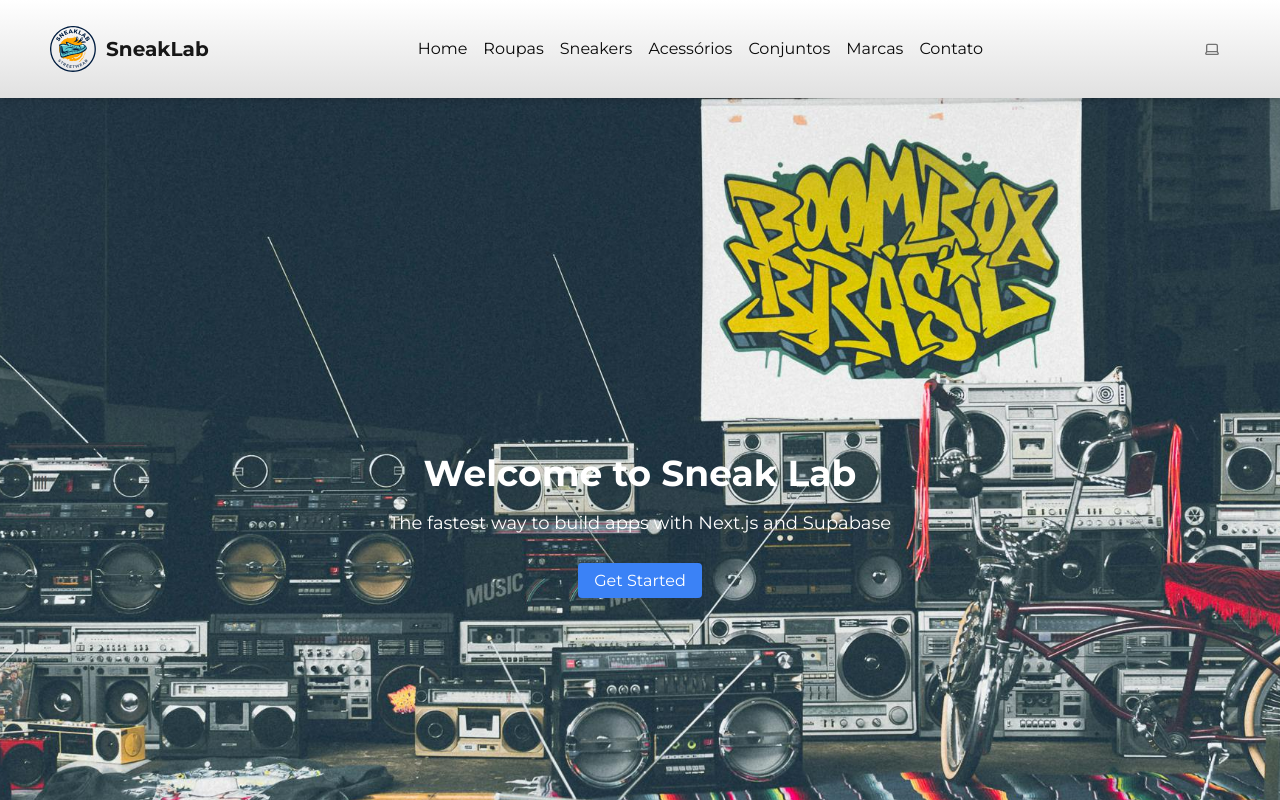
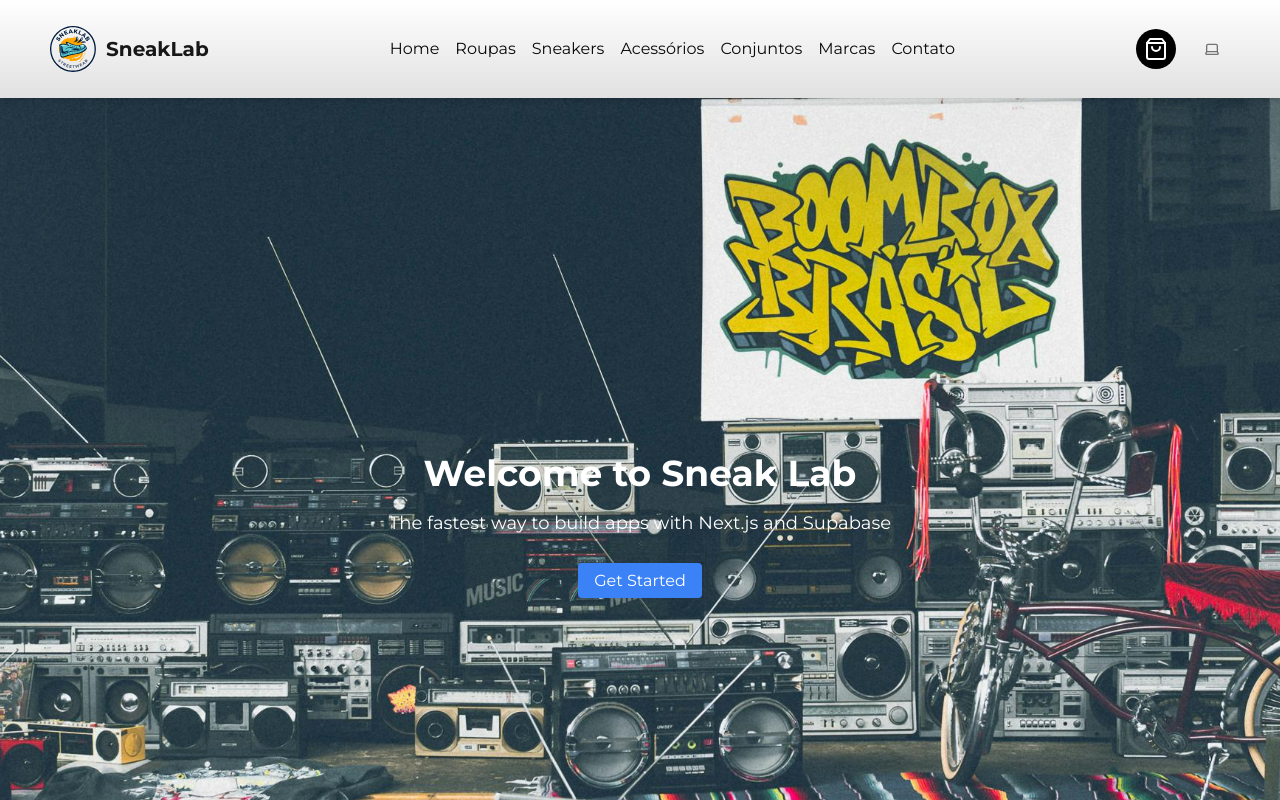
Before and after one commit to thiagosbrito/sneaklab, a Next.js app: page / in a window 1280 px wide. Shown: the top 800 px of the page. Built offline with nearby package versions, Linux system fonts and the light colour scheme.

Commit message:
feat: bag context provider - add to bag

```diff
--- a/app/[category]/[slug]/page.tsx
+++ b/app/[category]/[slug]/page.tsx
@@ -1,9 +1,7 @@
 import { Product } from "@/utils/models/products";
 
-export default function ProductPage({ params }: { params: { slug: string } }) {
-    const { slug } = params;
-
-    console.log("Product ID:", slug);
+export default async function ProductPage({ params }: { params: { slug: string } }) {
+    const { slug } = await params;
 
     // Simulated product data
     const products: Product[] = [
--- a/app/[category]/page.tsx
+++ b/app/[category]/page.tsx
@@ -1,8 +1,8 @@
 import ProductCard from "@/components/layout/ProductCard";
 import { Product } from "@/utils/models/products";
 
-const Page = ({ params }: { params: { category: string } }) => {
-    const { category } = params;
+const Page = async ({ params }: { params: { category: string } }) => {
+    const { category } = await params;
 
     const products: Product[] = [
         {
--- a/app/layout.tsx
+++ b/app/layout.tsx
@@ -2,6 +2,7 @@
 import { ThemeProvider } from "next-themes";
 import "./globals.css";
 import Navbar from "@/components/layout/Navbar";
+import { BagProvider } from "@/contexts/bag";
 
 const defaultUrl = process.env.VERCEL_URL
   ? `https://${process.env.VERCEL_URL}`
@@ -30,6 +31,7 @@
   children: React.ReactNode;
 }>) {
   return (
+    <BagProvider>
       <html lang="en" className={monserrat.className} suppressHydrationWarning>
         <body className="w-screen h-screen bg-gradient-to-b from-background to-foreground text-foreground">
           <ThemeProvider
@@ -43,5 +45,6 @@
           </ThemeProvider>
         </body>
       </html>
+    </BagProvider>
   );
 }
--- a/components/layout/Navbar.tsx
+++ b/components/layout/Navbar.tsx
@@ -1,7 +1,13 @@
+"use client";
+
 import { ThemeSwitcher } from "../theme-switcher"
 import Logo from "./Logo"
+import { useBag } from "@/hooks/bag";
+import { ShoppingBag } from "lucide-react";
 
 export default function Navbar() {
+    const { bag } = useBag();
+
     return (
         <nav className="flex items-center p-4 py-6 sticky bg-brackground shadow-md">
             <div className="container w-12/12 mx-auto flex justify-between items-center">
@@ -15,7 +21,19 @@
                     <a href="/brands" className="hover:text-gray-400">Marcas</a>
                     <a href="/contact" className="hover:text-gray-400">Contato</a>
                 </div>
-                <ThemeSwitcher />
+                <div className="flex items-center space-x-4">
+                    <div className="relative">
+                        <button className="relative flex items-center justify-center w-10 h-10 bg-black text-white rounded-full">
+                            <ShoppingBag className="w-6 h-6" />
+                        </button>
+                        {bag.length > 0 && (
+                            <span className="absolute -top-2 -right-2 flex items-center justify-center w-6 h-6 bg-red-500 text-white text-xs font-bold rounded-full">
+                                {bag.length}
+                            </span>
+                        )}
+                    </div>
+                    <ThemeSwitcher />
+                </div>
             </div>
         </nav>
     )
--- a/components/layout/ProductCard.tsx
+++ b/components/layout/ProductCard.tsx
@@ -1,7 +1,11 @@
+"use client";
+
 import { Product } from "@/utils/models/products";
-import AddToBagButton from "../ui/AddToBagButton";
+import { useBag } from "@/hooks/bag";
 
 export default function ProductCard({ product }: { product: Product }) {
+    const { addToBag } = useBag();
+
     return (
         <div className="relative flex flex-col rounded-xl shadow-lg bg-white dark:bg-gray-900 overflow-hidden">
             <div className="relative w-full h-64">
@@ -16,7 +20,21 @@
                 <p className="text-sm text-gray-500 dark:text-gray-400 line-clamp-2">{product.description}</p>
                 <div className="flex items-center justify-between mt-4">
                     <span className="text-xl font-bold text-gray-900 dark:text-white">${product.price}</span>
-                    <AddToBagButton />
+                    <button
+                        className="flex items-center justify-center w-10 h-10 bg-black text-white rounded-full hover:bg-gray-800 transition"
+                        onClick={() => addToBag(product)}
+                    >
+                        <svg
+                            xmlns="http://www.w3.org/2000/svg"
+                            fill="none"
+                            viewBox="0 0 24 24"
+                            strokeWidth="2"
+                            stroke="currentColor"
+                            className="w-6 h-6"
+                        >
+                            <path strokeLinecap="round" strokeLinejoin="round" d="M12 4.5v15m7.5-7.5h-15" />
+                        </svg>
+                    </button>
                 </div>
             </div>
         </div>
--- /dev/null
+++ b/contexts/bag.tsx
@@ -0,0 +1,25 @@
+"use client";
+
+import React, { createContext, useState, useContext } from "react";
+import { Product } from "@/utils/models/products";
+
+interface BagContextType {
+    bag: Product[];
+    addToBag: (product: Product) => void;
+}
+
+export const BagContext = createContext<BagContextType | undefined>(undefined);
+
+export const BagProvider: React.FC<{ children: React.ReactNode }> = ({ children }) => {
+    const [bag, setBag] = useState<Product[]>([]);
+
+    const addToBag = (product: Product) => {
+        setBag((prevBag) => [...prevBag, product]);
+    };
+
+    return (
+        <BagContext.Provider value={{ bag, addToBag }}>
+            {children}
+        </BagContext.Provider>
+    );
+};
--- /dev/null
+++ b/hooks/bag.ts
@@ -0,0 +1,12 @@
+"use client";
+
+import { useContext } from "react";
+import { BagContext } from "@/contexts/bag";
+
+export const useBag = () => {
+    const context = useContext(BagContext);
+    if (!context) {
+        throw new Error("useBag must be used within a BagProvider");
+    }
+    return context;
+};
--- a/package.json
+++ b/package.json
@@ -16,6 +16,7 @@
     "class-variance-authority": "^0.7.0",
     "clsx": "^2.1.1",
     "framer-motion": "^12.12.1",
+    "lucide": "^0.525.0",
     "lucide-react": "^0.468.0",
     "next": "latest",
     "next-themes": "^0.4.3",
```
Also changed, not shown: 1 other file (tests, documents, lock files or other folders). Lines whose indentation alone changed are shown as unchanged.
